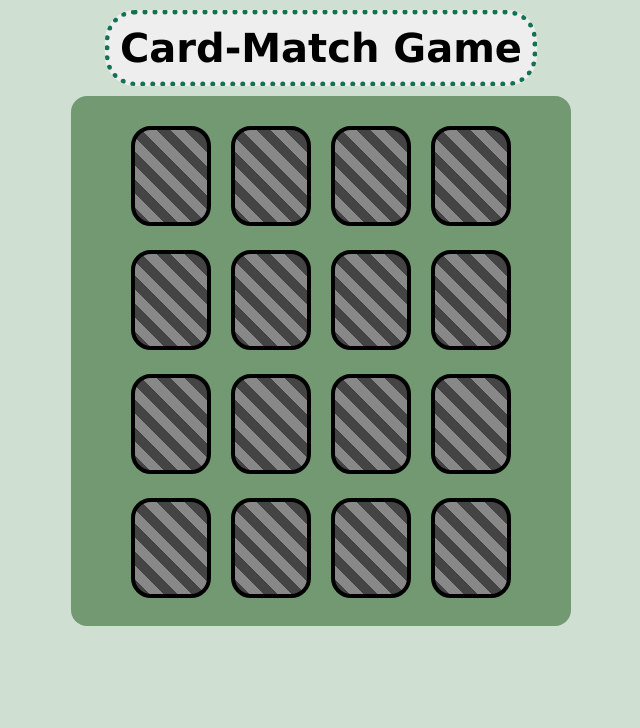
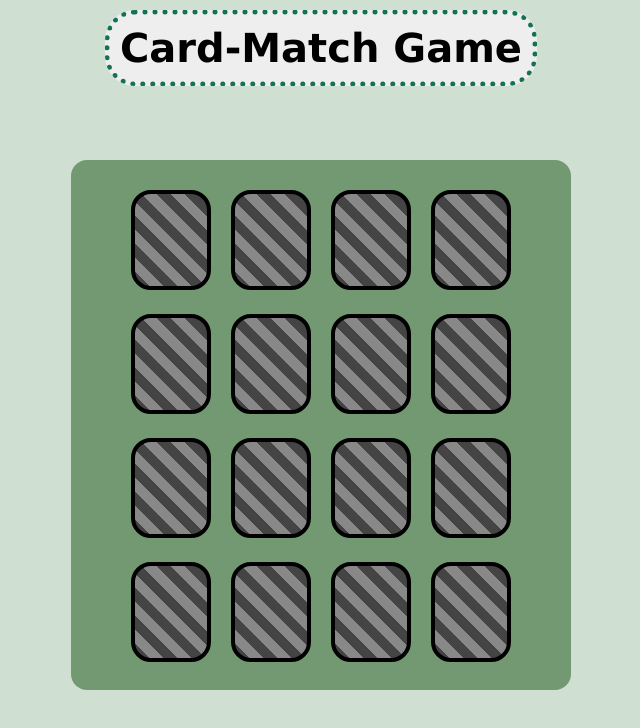
Before and after one commit to joohe71/Card-Match-Game, a plain HTML site: page index.html in a window 1280 px wide. Shown: the whole page, without its empty margins (319-959 px from the left). Drawn offline with Linux system fonts and the light colour scheme.

Commit message:
Update index.css

```diff
--- a/index.css
+++ b/index.css
@@ -7,6 +7,7 @@ header {
     font-size: 40px;
     font-weight: bold;
     font-family: "MD개성체",Verdana, Geneva, Tahoma, sans-serif;
+
 }
 
 body {
@@ -22,9 +23,12 @@ body {
     border: 5px dotted rgb(18, 114, 82);
     border-radius: 30px;
     background-color: rgb(238, 238, 238);
+    text-align: center;
 }
 
 .box {
+    position: absolute;
+    top: 20%;
     width: 500px;
     height: 530px;
     text-align: center;
```
